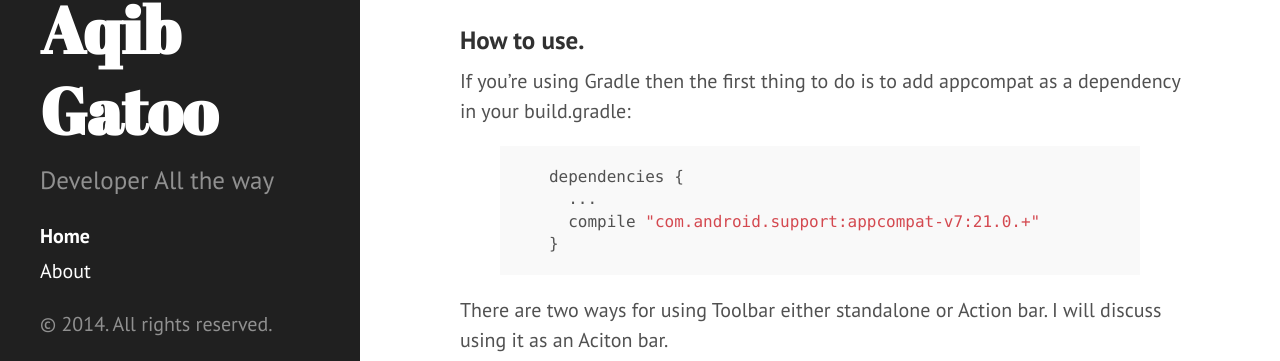
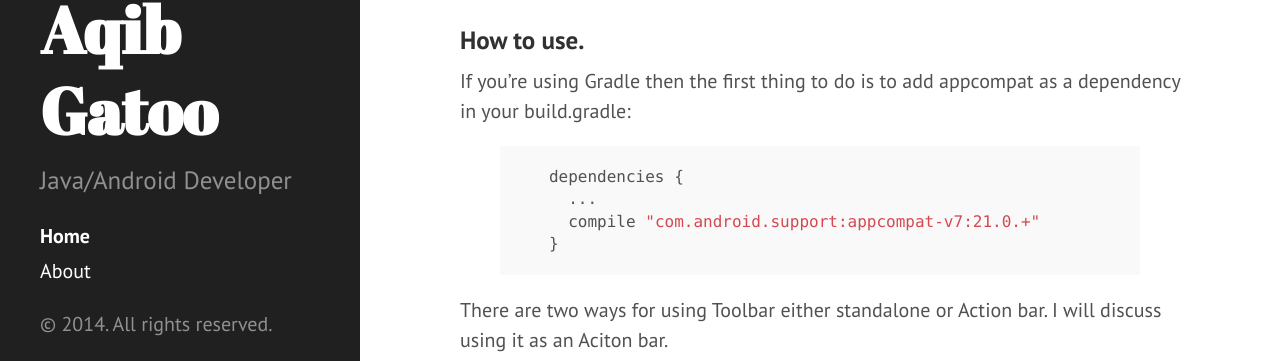
Before and after one commit to aqibgatoo/aqibgatoo.github.io, a Jekyll site: the page built from index.html, in a window 1280 px wide. Shown: the part 521-882 px from the top of the page. Built offline with Jekyll 4.4.1, drawn with Linux system fonts in a browser that asks for light colours; the list of posts is cut into pages by our own code.

Commit message:
Update _config.yml " change description

```diff
--- a/_config.yml
+++ b/_config.yml
@@ -9,7 +9,7 @@ relative_permalinks: true
 # Setup
 title:            Aqib Gatoo
 tagline:          'Portfolio/Blog'
-description:      'Developer All the way'
+description:      'Java/Android Developer'
 url:              http://aqibgatoo.github.io
 baseurl:         /
 
```
